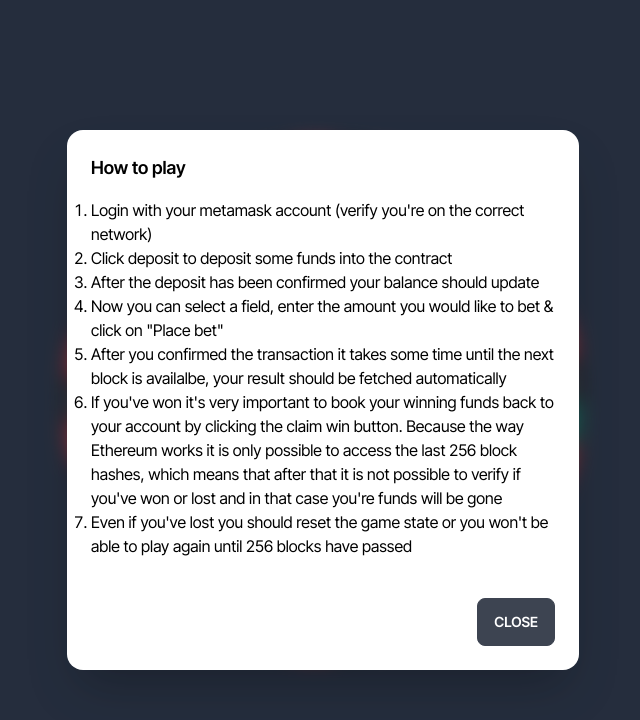
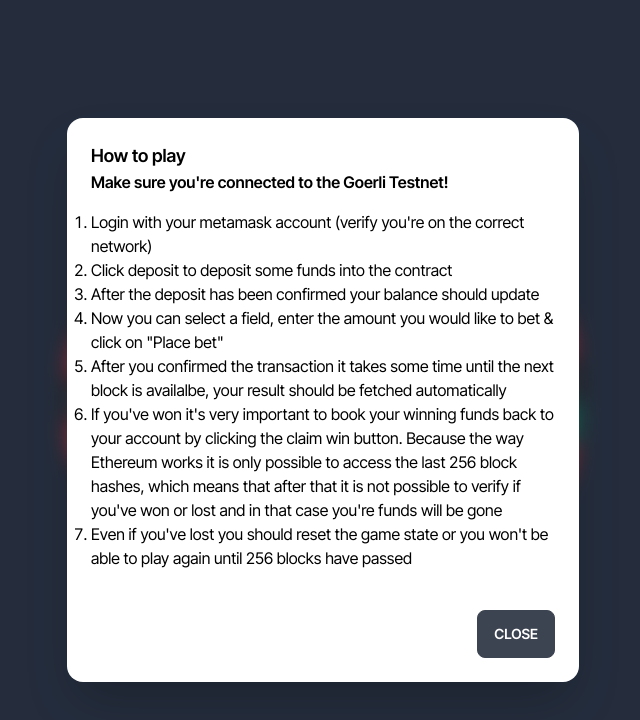
Before and after one commit to lennartbecker/eth-roulette, a Vue app in the folder vue-frontend/: page /login in a window 1280 px wide. Both pictures are taken after a click on the label "HOW DO I PLAY?". Shown: the top 720 px of the page, without its empty margins (317-957 px from the left). Built offline with nearby package versions, Linux system fonts and the light colour scheme.

Commit message:
Add goerli testnet info

```diff
--- a/vue-frontend/src/components/Login.vue
+++ /dev/null
@@ -1,3 +0,0 @@
-<template>Login</template>
-
-<script></script>
--- a/vue-frontend/src/views/Login.vue
+++ b/vue-frontend/src/views/Login.vue
@@ -19,6 +19,7 @@
   <div class="modal">
     <div class="modal-box">
       <h3 class="font-bold text-lg">How to play</h3>
+      <div class="font-bold">Make sure you're connected to the Goerli Testnet!</div>
       <p class="py-4">
         <ol class="list-decimal">
           <li>Login with your metamask account (verify you're on the correct network)</li>
```
